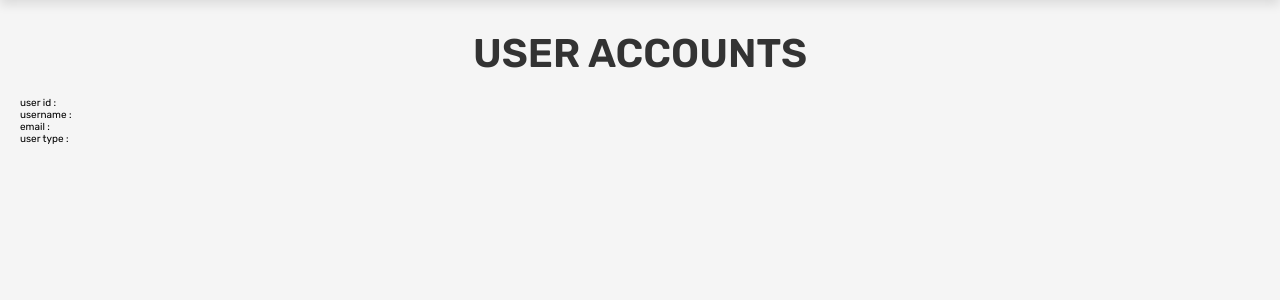
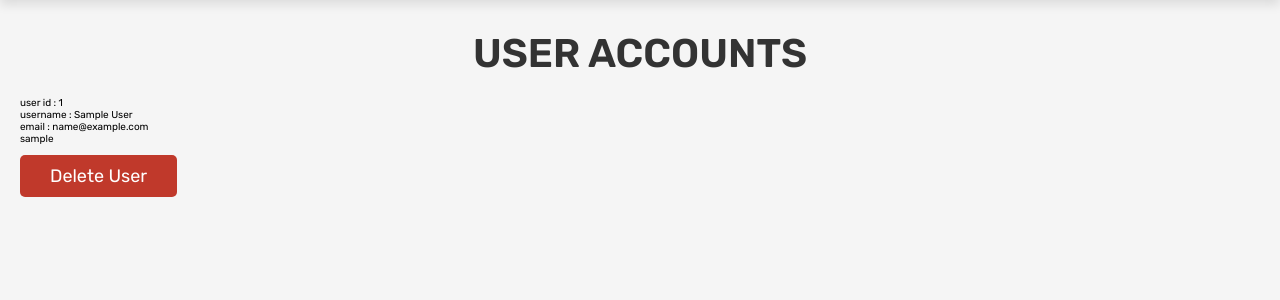
Before and after one commit to Lanarus/book-story, a PHP site: page /admin_users.php in a window 1280 px wide. Shown: the part 69-369 px from the top of the page. Run offline with PHP 8.4, Linux system fonts and the light colour scheme; the visitor is signed in with stand-in values (Sample User, id 1).

Commit message:
admin users php

```diff
--- a/admin_users.php
+++ b/admin_users.php
@@ -42,16 +42,21 @@ if(isset($_GET['delete'])){
    <h1 class="title"> user accounts </h1>
 
    <div class="box-container">
-
-   <div class="box">
-         <p> user id : <span></span> </p>
-         <p> username : <span></span> </p>
-         <p> email : <span></span> </p>
-         <p> user type : <span></span> </p>
-
-      </div>
-
-      </div>
+        <?php
+            $select_users = mysqli_query($conn, "SELECT * FROM `users`") or die('query failed');
+            while($fetch_users = mysqli_fetch_assoc($select_users)){
+        ?>
+        <div class="box">
+            <p> user id : <span><?php echo $fetch_users['id']; ?></span> </p>
+            <p> username : <span><?php echo $fetch_users['name']; ?></span> </p>
+            <p> email : <span><?php echo $fetch_users['email']; ?></span> </p>
+            <span style="color:<?php if($fetch_users['user_type'] == 'admin'){ echo 'var(--orange)'; } ?>"><?php echo $fetch_users['user_type']; ?></span> </p>
+            <a href="admin_users.php?delete=<?php echo $fetch_users['id']; ?>" onclick="return confirm('delete this user?');" class="delete-btn">delete user</a>
+        </div>
+        <?php
+            };
+        ?>
+    </div>
 
 </section>
 
```
